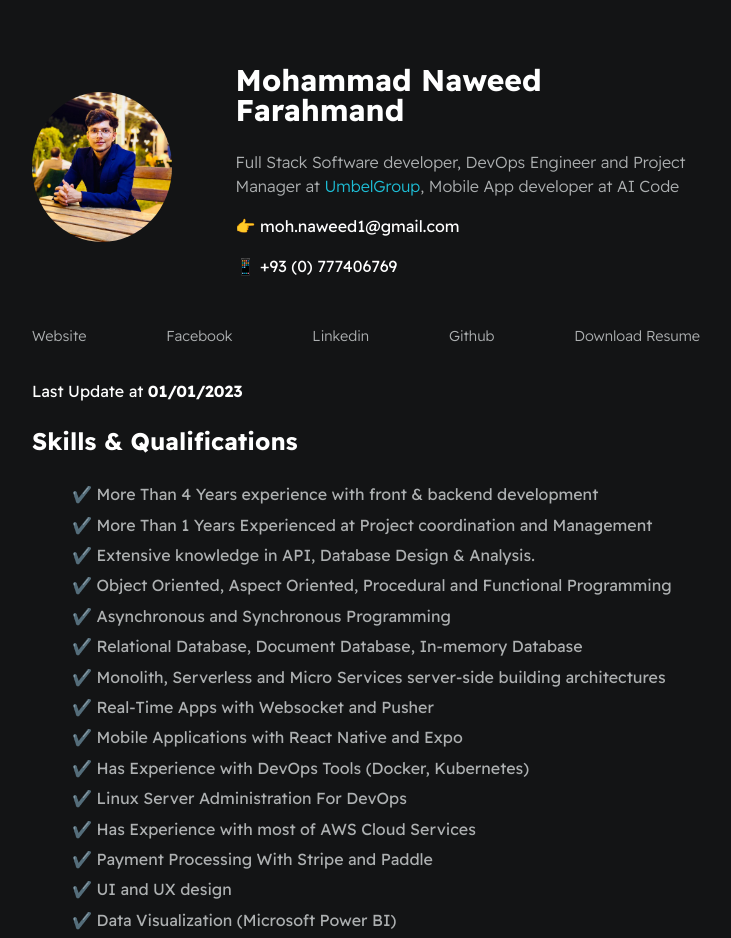
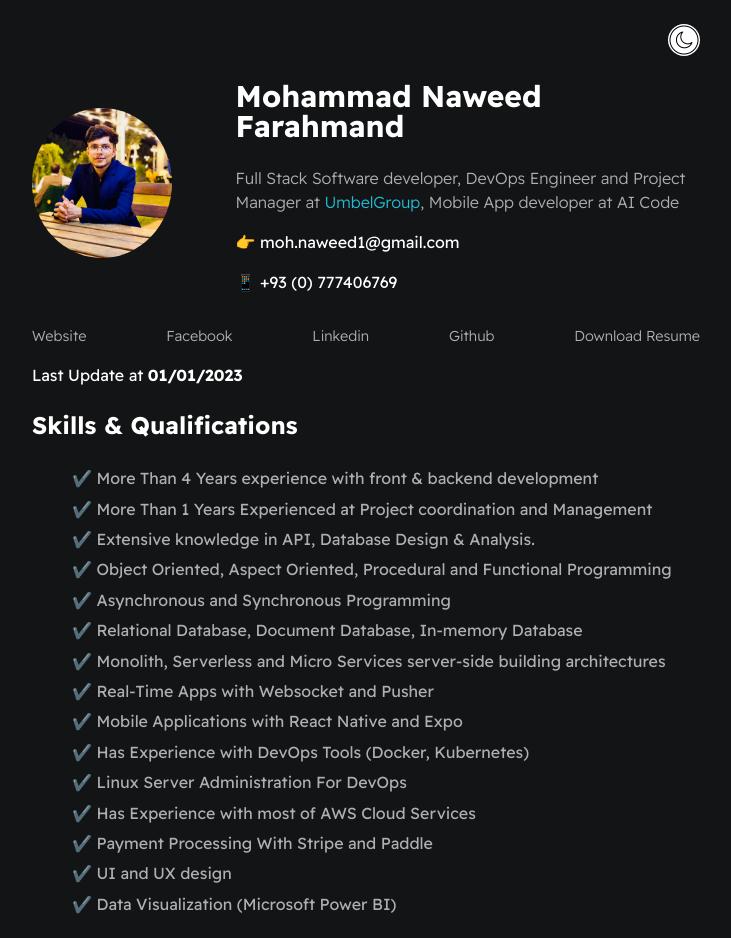
Before and after one commit to MohNaweed/MohNaweed.github.io, a plain HTML site: page index.html in a window 1280 px wide. Shown: the top 938 px of the page, without its empty margins (274-1005 px from the left). Drawn offline with Linux system fonts and the light colour scheme.

Commit message:
theme added to resume

```diff
--- a/index.html
+++ b/index.html
@@ -7,10 +7,61 @@
         <meta name="description" content="">
         <meta name="viewport" content="width=device-width, initial-scale=1">
         <link rel="stylesheet" href="./styles/main.css">
+        <style>
+            #theme-icon{
+                background-color: #fff;
+                border-radius: 100%;
+                height: 32px;
+                cursor: pointer;
+            }
+
+            #theme-icon-wrapper{
+                display: flex;
+                justify-content: flex-end;
+            }
+        </style>
+
+        <script>
+            var r = document.querySelector(':root');
+            function myFunction_get() {
+
+              var rs = getComputedStyle(r);
+
+              if(rs.getPropertyValue('--mainTextColor-dark') == "#fff")
+                return 'Dark'
+
+                return 'Light';
+
+
+            }
+
+            function myFunction_set() {
+                const theme = myFunction_get()
+                let button = document.getElementById("theme-icon").setAttribute("src", theme =="Dark" ? "./assets/icons/dark-mode.png" : "./assets/icons/light-mode.png");
+
+                if(theme != 'Light'){
+                    r.style.setProperty('--mainTextColor-dark','#000');
+                    r.style.setProperty('--secondaryTextColor-dark','rgb(51 51 51)');
+                    r.style.setProperty('--mainLinkColor-dark','#0da2b8');
+                    r.style.setProperty('--mainBorderColor-dark','rgb(218, 218, 218)');
+                    r.style.setProperty('--mainBgColor-dark','rgb(249, 250,251)');
+                }
+                else{
+                    r.style.setProperty('--mainTextColor-dark','#fff');
+                    r.style.setProperty('--secondaryTextColor-dark','#adb0b1');
+                    r.style.setProperty('--mainLinkColor-dark','rgb(30, 190,214)');
+                    r.style.setProperty('--mainBorderColor-dark','#2b3031');
+                    r.style.setProperty('--mainBgColor-dark','#131415');
+                }
+
+            }
+            </script>
     </head>
     <body>
         <div id="container--main">
-
+            <div id="theme-icon-wrapper" onclick="myFunction_set()">
+                <img id="theme-icon" src="./assets/icons/light-mode.png">
+            </div>
             <section id="wrapper--hero" class="section--page">
                 <img id="profile-pic" src="./assets/images/profile_pic.jpeg">
 
--- a/styles/main.css
+++ b/styles/main.css
@@ -56,7 +56,7 @@ li{
 }
 
 .section--page{
-    padding-top: 1em;
+    /* padding-top: 1em; */
     padding-bottom: 1em;
 }
 
```
Also changed, not shown: assets/icons/dark-mode.png (added), assets/icons/light-mode.png (added).
